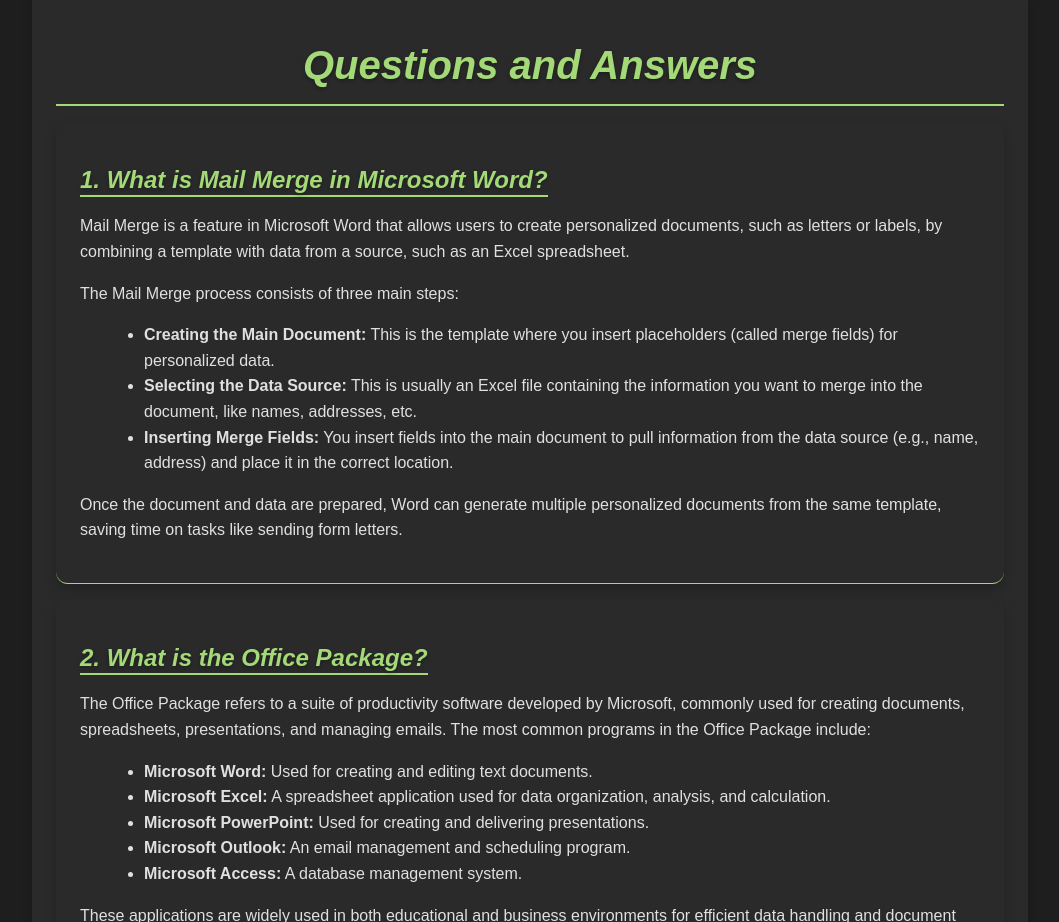
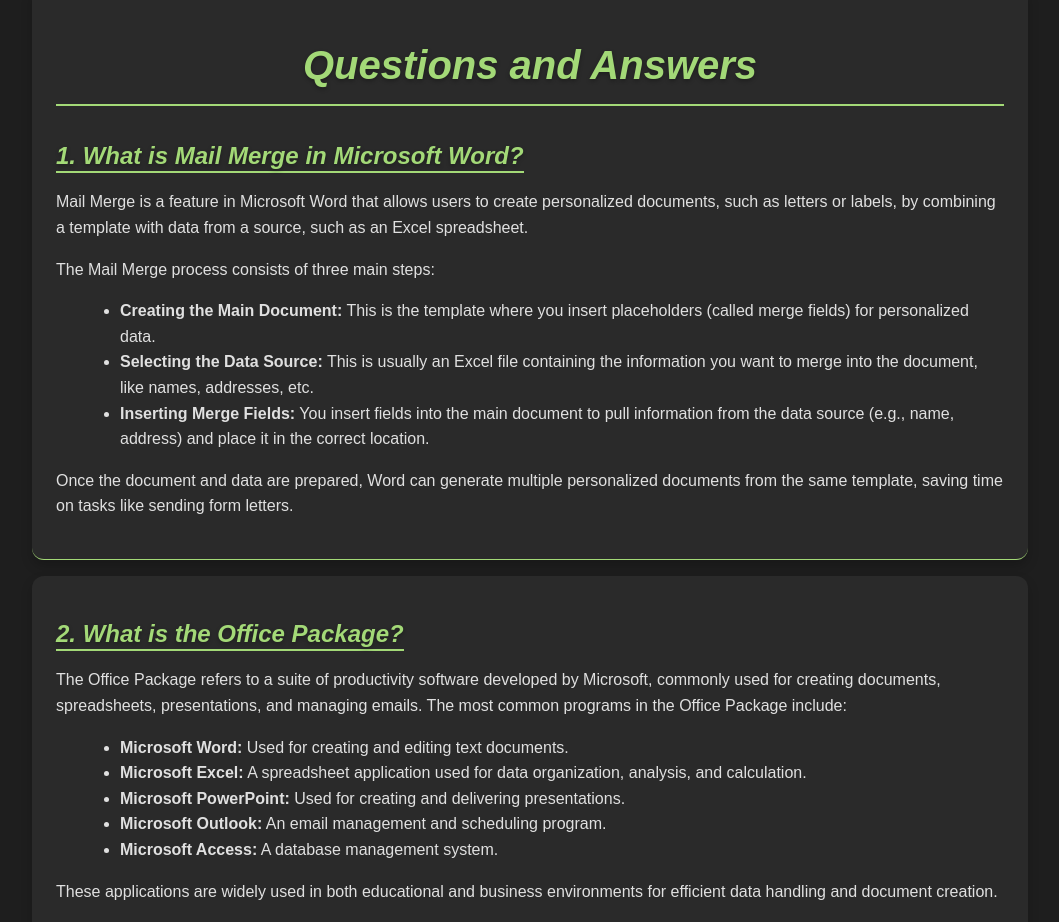
Before and after one commit to HKK901/syllabus, a plain HTML site: page ch4.html in a window 1280 px wide. Shown: the part 3080-4002 px from the top of the page, without its empty margins (220-1279 px from the left). Drawn offline with Linux system fonts and the light colour scheme.

Commit message:
Update ch4.html

```diff
--- a/ch4.html
+++ b/ch4.html
@@ -92,7 +92,6 @@
 
       <div class="section">
         <h1>Questions and Answers</h1><hr />
-      <div class="section">
         <h2>1. What is Mail Merge in Microsoft Word?</h2>
         <p>
           Mail Merge is a feature in Microsoft Word that allows users to create
```
